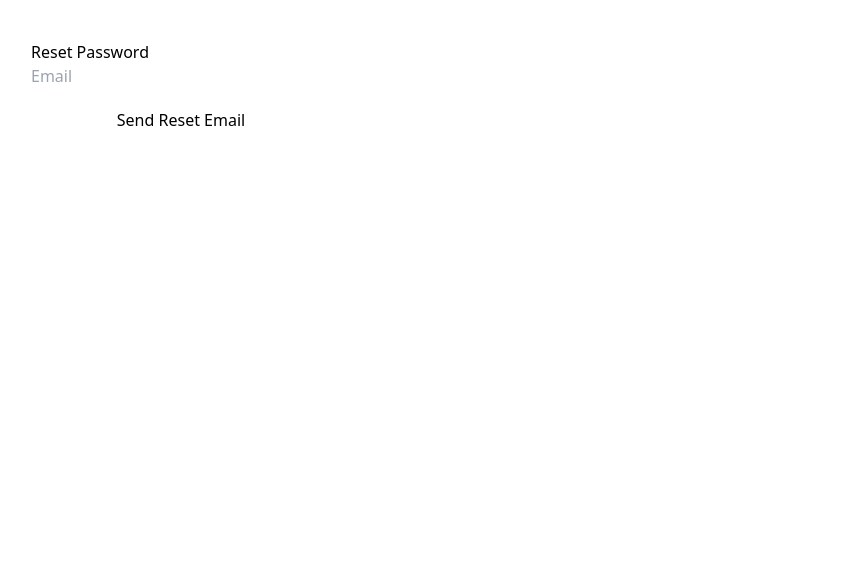
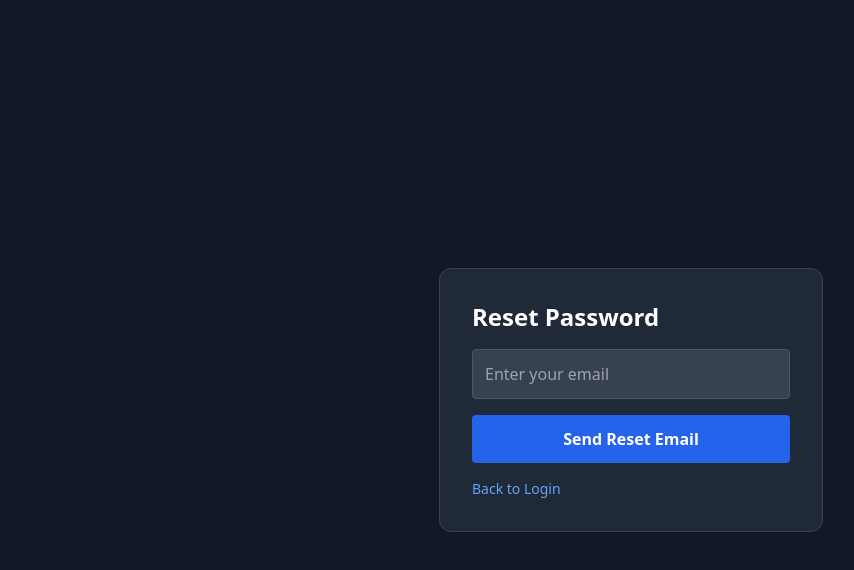
Before and after one commit to brettkues/cardealer-ai, a Next.js app: page /reset in a window 1280 px wide. Shown: the top 570 px of the page, without its empty margins (9-863 px from the left). Built offline with nearby package versions, Linux system fonts and the light colour scheme.

Commit message:
Update page.js

```diff
--- a/app/reset/page.js
+++ b/app/reset/page.js
@@ -1,61 +1,68 @@
 "use client";
 
 import { useState } from "react";
-import { initializeApp, getApps } from "firebase/app";
+import { getApps, initializeApp } from "firebase/app";
 import { getAuth, sendPasswordResetEmail } from "firebase/auth";
 
+// Firebase config
 const firebaseConfig = {
   apiKey: process.env.NEXT_PUBLIC_FIREBASE_API_KEY,
   authDomain: process.env.NEXT_PUBLIC_FIREBASE_AUTH_DOMAIN,
   projectId: process.env.NEXT_PUBLIC_FIREBASE_PROJECT_ID,
   storageBucket: process.env.NEXT_PUBLIC_FIREBASE_STORAGE_BUCKET,
-  messagingSenderId: process.env.NEXT_PUBLIC_FIREBASE_MESSAGING_SENDER_ID,
-  appId: process.env.NEXT_PUBLIC_FIREBASE_APP_ID,
 };
 
-if (!getApps().length) {
-  initializeApp(firebaseConfig);
-}
+if (!getApps().length) initializeApp(firebaseConfig);
+
+const auth = getAuth();
 
 export default function ResetPage() {
   const [email, setEmail] = useState("");
-  const [message, setMessage] = useState("");
-  const [error, setError] = useState("");
+  const [status, setStatus] = useState("");
 
   async function handleReset(e) {
     e.preventDefault();
-    setMessage("");
-    setError("");
+    setStatus("");
 
     try {
-      const auth = getAuth();
       await sendPasswordResetEmail(auth, email);
-      setMessage("Password reset email sent.");
+      setStatus("A password reset link has been sent to your email.");
     } catch (err) {
-      setError("Unable to send reset email. Check the address.");
+      setStatus("Error: " + err.message);
     }
   }
 
   return (
-    <div style={{ padding: 40 }}>
-      <h1>Reset Password</h1>
+    <div className="min-h-screen bg-gray-900 text-white flex justify-center items-center">
+      <form
+        onSubmit={handleReset}
+        className="bg-gray-800 p-8 rounded-xl border border-gray-700 w-96"
+      >
+        <h1 className="text-2xl font-bold mb-4">Reset Password</h1>
 
-      <form onSubmit={handleReset} style={{ display: "flex", flexDirection: "column", width: 300 }}>
         <input
           type="email"
-          placeholder="Email"
+          placeholder="Enter your email"
+          className="w-full mb-4 p-3 bg-gray-700 border border-gray-600 rounded"
           value={email}
           onChange={(e) => setEmail(e.target.value)}
-          required
         />
 
-        <button type="submit" style={{ marginTop: 20 }}>
+        <button
+          type="submit"
+          className="w-full bg-blue-600 hover:bg-blue-500 p-3 rounded font-semibold"
+        >
           Send Reset Email
         </button>
+
+        {status && (
+          <p className="text-sm text-gray-300 mt-4 whitespace-pre-line">{status}</p>
+        )}
+
+        <p className="text-sm text-gray-400 mt-4">
+          <a href="/login" className="text-blue-400">Back to Login</a>
+        </p>
       </form>
-
-      {message && <p style={{ color: "green", marginTop: 10 }}>{message}</p>}
-      {error && <p style={{ color: "red", marginTop: 10 }}>{error}</p>}
     </div>
   );
 }
```
